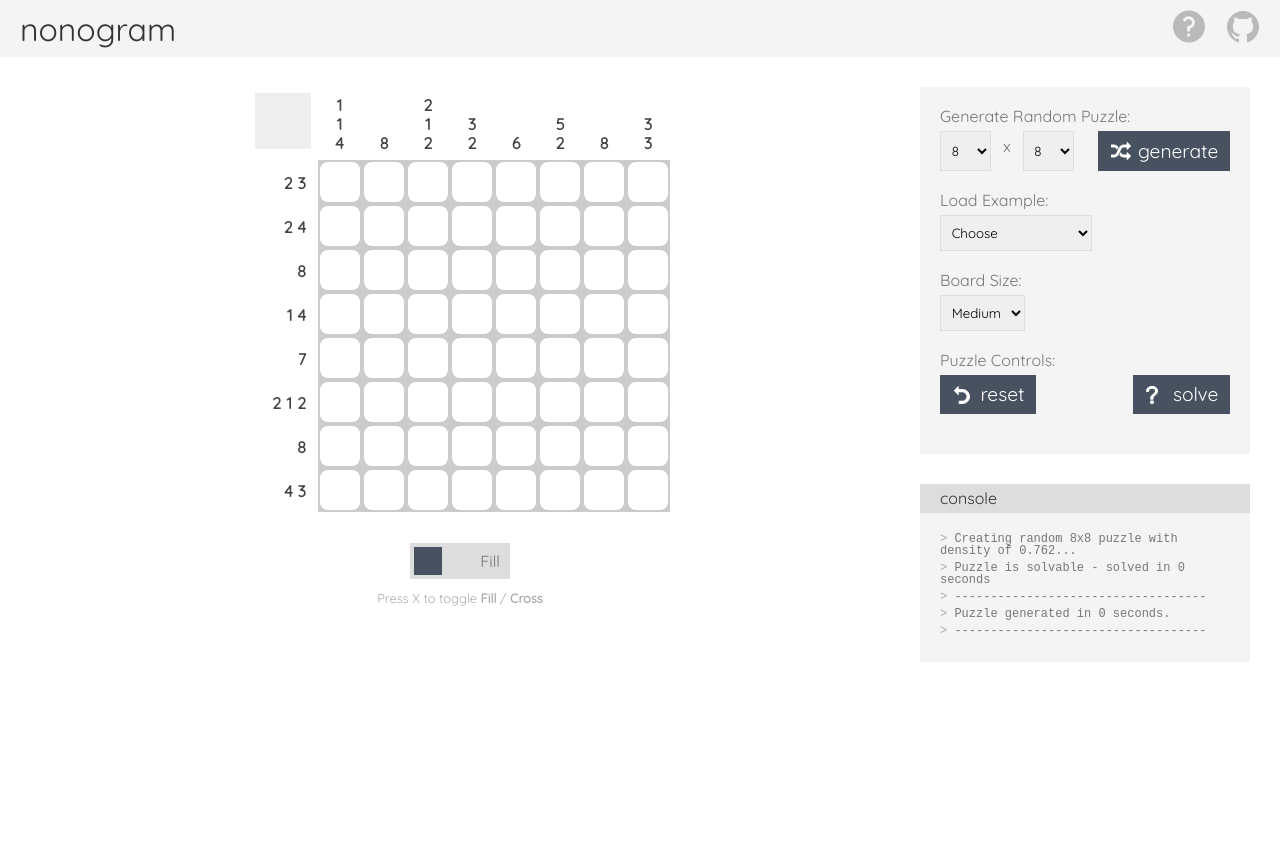
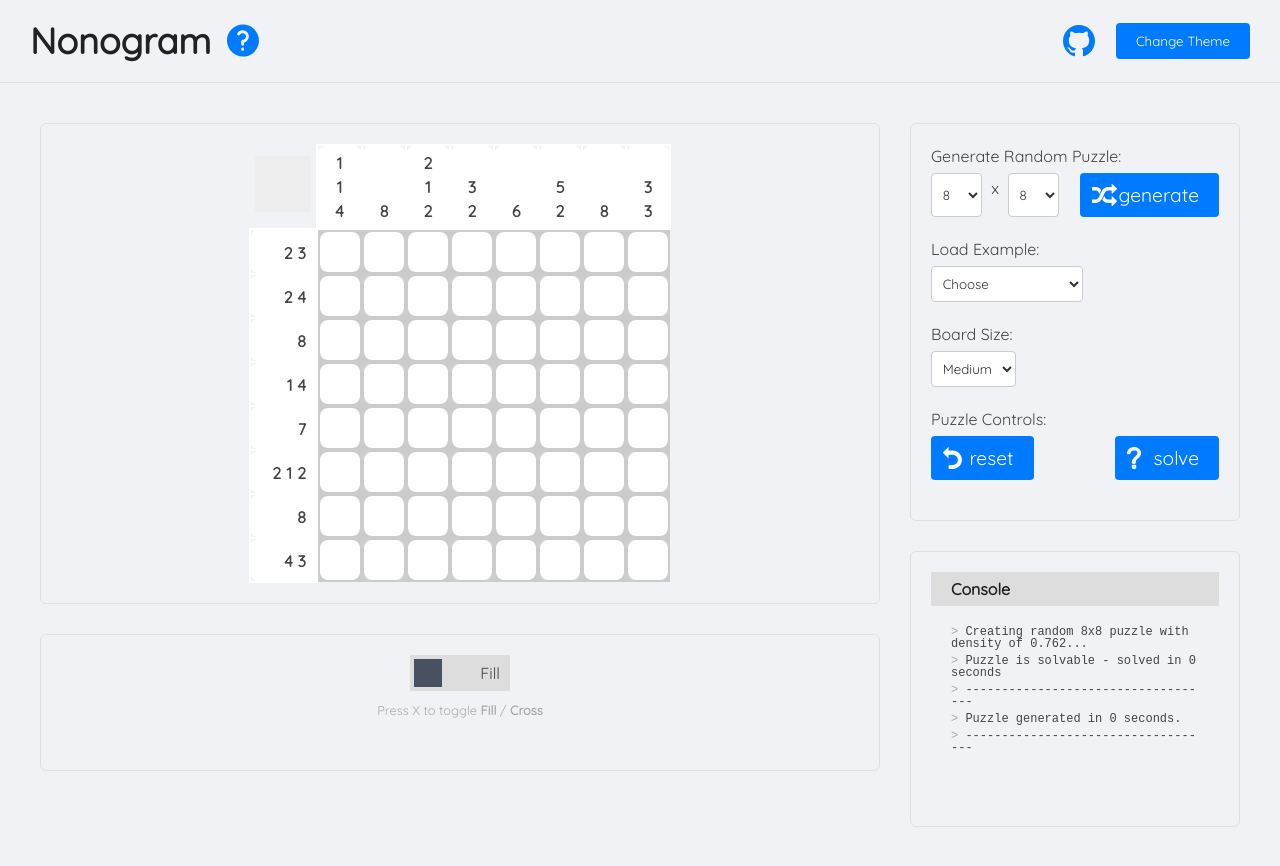
Before and after one commit to mericcintosun/nonogram-game, a website built with webpack: page index.html in a window 1280 px wide. Before the commit the page ends 800 px from the top, so only its background shows below. Built offline with nearby package versions, Linux system fonts and the light colour scheme.

Commit message:
completed-frontend

```diff
--- a/example/css/app/styles.css
+++ b/example/css/app/styles.css
@@ -2,7 +2,87 @@
     basic reset
 **************************************************/
 
-html, body, div, span, applet, object, iframe, h1, h2, h3, h4, h5, h6, p, blockquote, pre, a, abbr, acronym, address, big, cite, code, del, dfn, em, img, ins, kbd, q, s, samp, small, strike, strong, sub, sup, tt, var, b, u, i, center, dl, dt, dd, ol, ul, li, fieldset, form, label, legend, table, caption, tbody, tfoot, thead, tr, th, td, article, aside, canvas, details, embed, figure, figcaption, footer, header, hgroup, menu, nav, output, ruby, section, summary, time, mark, audio, video {
+html,
+body,
+div,
+span,
+applet,
+object,
+iframe,
+h1,
+h2,
+h3,
+h4,
+h5,
+h6,
+p,
+blockquote,
+pre,
+a,
+abbr,
+acronym,
+address,
+big,
+cite,
+code,
+del,
+dfn,
+em,
+img,
+ins,
+kbd,
+q,
+s,
+samp,
+small,
+strike,
+strong,
+sub,
+sup,
+tt,
+var,
+b,
+u,
+i,
+center,
+dl,
+dt,
+dd,
+ol,
+ul,
+li,
+fieldset,
+form,
+label,
+legend,
+table,
+caption,
+tbody,
+tfoot,
+thead,
+tr,
+th,
+td,
+article,
+aside,
+canvas,
+details,
+embed,
+figure,
+figcaption,
+footer,
+header,
+hgroup,
+menu,
+nav,
+output,
+ruby,
+section,
+summary,
+time,
+mark,
+audio,
+video {
     margin: 0;
     padding: 0;
     border: 0;
@@ -13,7 +93,8 @@ body {
     box-sizing: border-box;
     line-height: 1;
 }
-ol, ul {
+ol,
+ul {
     list-style: none;
 }
 table {
@@ -21,89 +102,164 @@ table {
     border-spacing: 0;
 }
 
+/**************************************************
+    CSS değişkenleri (tema renkleri)
+**************************************************/
+
+:root {
+    --background-color: #f0f2f5;
+    --text-color: #444;
+    --heading-color: #222;
+    --link-color: #007bff;
+    --link-hover-color: #0056b3;
+    --border-color: #e0e0e0;
+    --button-background: #007bff;
+    --button-hover-background: #0056b3;
+    --button-text-color: #fff;
+    --icon-color: #007bff;
+    --icon-hover-color: #0056b3;
+    --input-background: #fff;
+    --input-text-color: #333;
+    --input-border-color: #ccc;
+    --input-focus-border-color: #007bff;
+}
+
+.dark-theme {
+    --background-color: #1e1e1e;
+    --text-color: #ccc;
+    --heading-color: #fff;
+    --link-color: #58a6ff;
+    --link-hover-color: #1f6feb;
+    --border-color: #3c3c3c;
+    --button-background: #3c82f6;
+    --button-hover-background: #1f6feb;
+    --button-text-color: #fff;
+    --icon-color: #58a6ff;
+    --icon-hover-color: #1f6feb;
+    --input-background: #2d2d2d;
+    --input-text-color: #ccc;
+    --input-border-color: #555;
+    --input-focus-border-color: #3c82f6;
+}
 
 /**************************************************
     small screens and up
 **************************************************/
 
 @media only screen {
-
     /*
          base typography
     */
     body {
-        background: #fff;
-        font-family: 'Quicksand', sans-serif;
-        color: #777;
+        background: var(--background-color);
+        font-family: "Quicksand", sans-serif;
+        color: var(--text-color);
         font-size: 16px;
-        line-height: 19px;
+        line-height: 1.5;
         overflow-y: scroll;
     }
 
-    h1, h2, h3, h4, h5, h6 {
-        color: #333;
+    h1,
+    h2,
+    h3,
+    h4,
+    h5,
+    h6 {
+        color: var(--heading-color);
         margin: 0 0 16px 0;
-        font-weight: 500;
-        text-transform: lowercase;
+        font-weight: 600;
+        text-transform: capitalize;
     }
 
     h1 {
-        font-size: 32px;
-        line-height: 32px;
+        font-size: 36px;
+        line-height: 42px;
     }
 
     a {
-        color: #0081c6;
+        color: var(--link-color);
+        text-decoration: none;
     }
 
-    a:hover, a:focus {
-        color: #30a1e6;
+    a:hover,
+    a:focus {
+        color: var(--link-hover-color);
+        text-decoration: underline;
     }
 
     select {
-        font-family: 'Quicksand', sans-serif;
+        font-family: "Quicksand", sans-serif;
         padding: 0.6em 0.5em;
-        border: 1px solid #ddd;
+        border: 1px solid var(--input-border-color);
+        border-radius: 4px;
+        background-color: var(--input-background);
+        color: var(--input-text-color);
+        transition: border-color 0.3s;
     }
 
-    button, .button {
-        font-family: 'Quicksand', sans-serif;
+    select:focus {
+        border-color: var(--input-focus-border-color);
+        outline: none;
+    }
+
+    button,
+    .button {
+        font-family: "Quicksand", sans-serif;
+        padding: 10px 20px;
+        border: none;
+        border-radius: 4px;
+        background-color: var(--button-background);
+        color: var(--button-text-color);
+        cursor: pointer;
+        transition: background-color 0.3s;
+    }
+
+    button:hover,
+    .button:hover {
+        background-color: var(--button-hover-background);
     }
 
     /*
         site header
     */
     #site-header {
-        background: #f4f4f4;
-        padding: 10px 20px;
+        background: var(--background-color);
+        padding: 15px 20px;
         display: flex;
         justify-content: center;
         align-items: center;
+        border-bottom: 1px solid var(--border-color);
     }
 
     #site-header h1 {
         margin: 0;
+        font-weight: 700;
+    }
+
+    #site-header .icon {
+        margin-left: auto;
+        display: flex;
+        align-items: center;
     }
 
     #site-header .icon svg path {
-        fill: #bababa;
-        transition: fill 0.2s;
+        fill: var(--icon-color);
+        transition: fill 0.3s;
     }
 
     #site-header .icon:hover svg path {
-        fill: #aaa;
+        fill: var(--icon-hover-color);
     }
 
     #site-header .definition {
-        padding: 0 20px;
-        margin-left: auto;
+        margin-left: 15px;
     }
 
     /*
         content
     */
     main {
-        padding: 20px 3.2vw 0;
+        padding: 20px 5vw 0;
     }
 
     .wrapper {
@@ -113,45 +269,52 @@ table {
         grid-gap: 30px;
     }
 
-    .generate-controls {
-        background: #f4f4f4;
+    .generate-controls,
+    .game-controls,
+    .console {
+        background: var(--background-color);
         padding: 20px;
+        border: 1px solid var(--border-color);
+        border-radius: 6px;
     }
 
     .puzzle {
         overflow: auto;
+        background: var(--background-color);
+        padding: 20px;
+        border: 1px solid var(--border-color);
+        border-radius: 6px;
     }
 
     /*
         gui
     */
     .nonogram-console {
-        background: #f4f4f4;
+        background: var(--background-color);
     }
-    [data-nonogram-game-controls] .shortcuts { display: none; }
-
+    [data-nonogram-game-controls] .shortcuts {
+        display: none;
+    }
 }
-
 
 /**************************************************
     medium screens - min-width 641px
 **************************************************/
 
 @media only screen and (min-width: 40.063em) {
-
     /*
         site header
     */
     #site-header h1 {
-        font-size: 32px;
-        line-height: 32px;
+        font-size: 36px;
+        line-height: 42px;
     }
 
     /*
         content
     */
     main {
-        padding: 20px;
+        padding: 30px;
     }
 
     /*
@@ -162,25 +325,23 @@ table {
     }
 }
 
-
 /**************************************************
     large screens - min-width 1025px
 **************************************************/
 
 @media only screen and (min-width: 64.063em) {
-
     /*
         site header
     */
     #site-header {
-        padding: 10px 20px;
+        padding: 20px 30px;
     }
 
     /*
         content
     */
     main {
-        padding: 30px;
+        padding: 40px;
     }
 
     .wrapper {
@@ -209,7 +370,6 @@ table {
         grid-row: 2 / span 3;
     }
 
-
     /*
      gui
     */
@@ -226,5 +386,7 @@ table {
         justify-content: space-between;
     }
 
-    [data-nonogram-game-controls] .shortcuts { display: block; }
+    [data-nonogram-game-controls] .shortcuts {
+        display: block;
+    }
 }
--- a/index.html
+++ b/index.html
@@ -34,7 +34,7 @@
 			</svg>
 		</a>
 
-		<a class="icon github" href="https://github.com/monkeyArms/nonogram" target="_blank" rel="noopener"
+		<a class="icon github" href="https://github.com/mericcintosun/nonogram-game" target="_blank" rel="noopener"
 		   title="View on Github">
 			<svg version="1.1" xmlns="http://www.w3.org/2000/svg" x="0px" y="0px" width="34px" height="33.162px"
 				 viewBox="0 0 34 33.162" enable-background="new 0 0 34 33.162"
@@ -50,6 +50,9 @@
 	c0,0.429,0.29,0.925,1.103,0.77C28.42,30.038,33,24.043,33,16.977C33,8.139,25.836,0.975,16.999,0.975z"></path>
 			</svg>
 		</a>
+
+		<button style="margin-left:20px ;" id="theme-toggle" title="Tema Değiştir">Change Theme</button>
+
 	</header>
 
 	<main>
@@ -88,6 +91,23 @@
 
 	gui.draw( puzzle );
 
+	const themeToggle = document.getElementById('theme-toggle');
+	const body = document.body;
+
+	if (localStorage.getItem('theme') === 'dark') {
+		body.classList.add('dark-theme');
+	}
+
+	themeToggle.addEventListener('click', () => {
+		body.classList.toggle('dark-theme');
+
+		if (body.classList.contains('dark-theme')) {
+			localStorage.setItem('theme', 'dark');
+		} else {
+			localStorage.setItem('theme', 'light');
+		}
+	});
+
 </script>
 
 
```
Also changed, not shown: example/index.html (+1 -1 lines).
